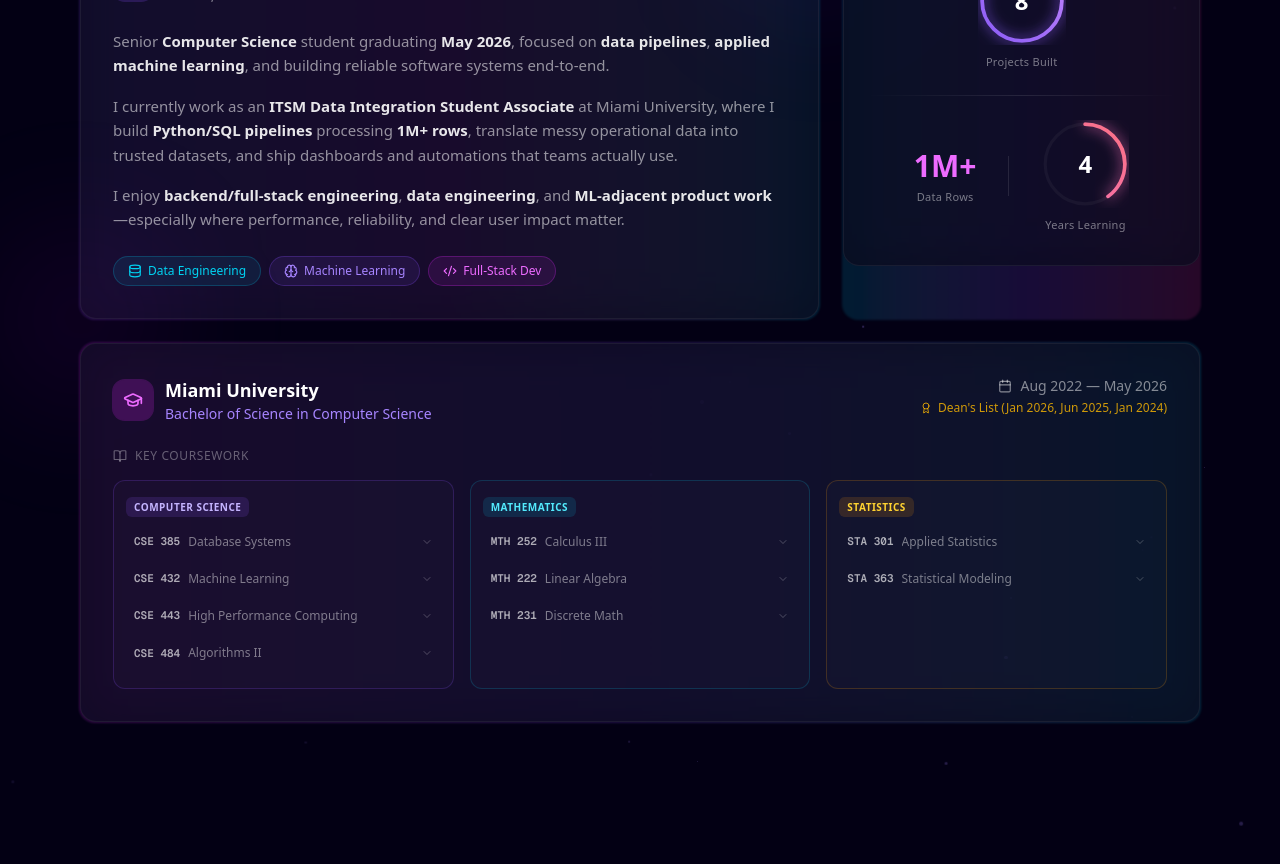
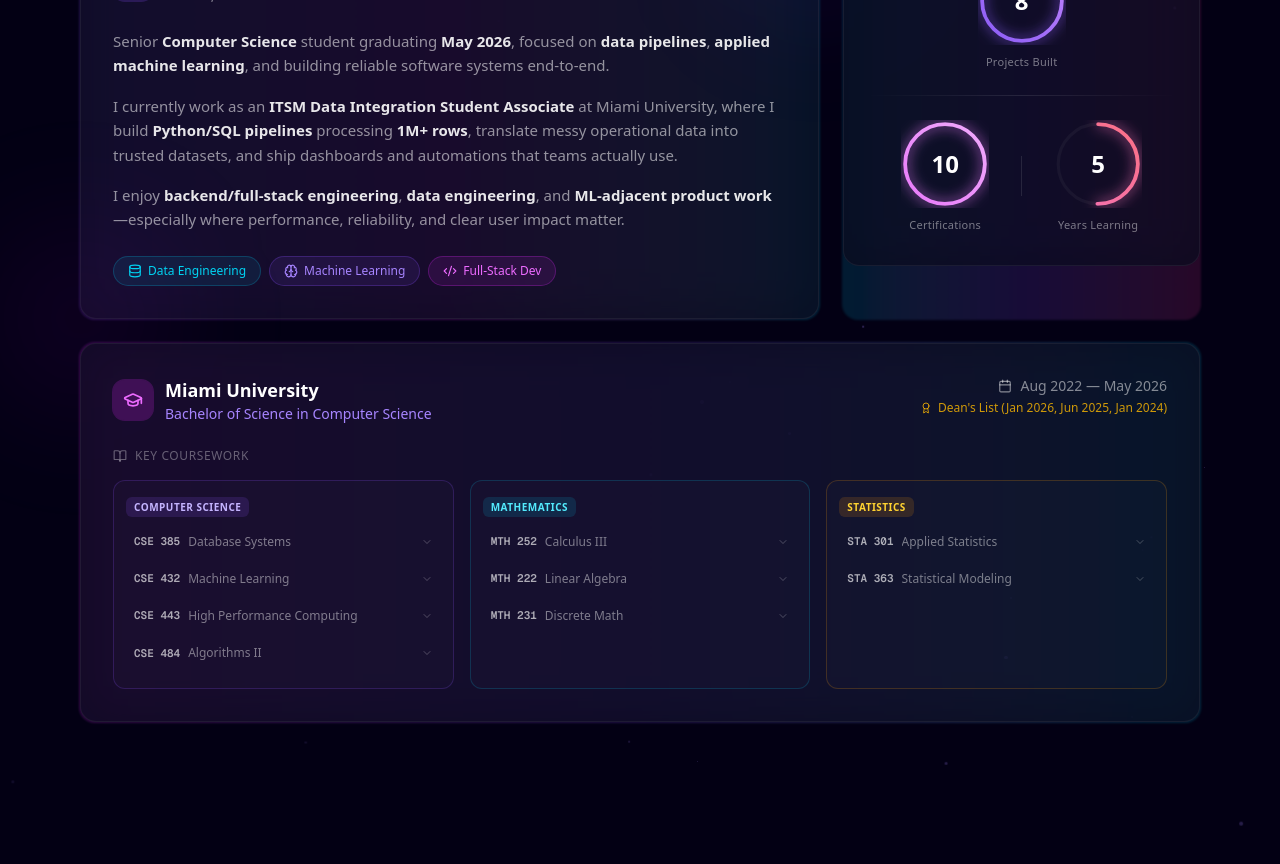
Before and after one commit to yadava5/portfolio, a Next.js app: page / in a window 1280 px wide. Shown: the part 1160-2024 px from the top of the page. Built offline with nearby package versions, Linux system fonts and the light colour scheme.

Commit message:
fix: replace vague 1M+ Data Rows with 10 Certifications ring, update Years Learning to 5

```diff
--- a/src/components/sections/About.tsx
+++ b/src/components/sections/About.tsx
@@ -541,17 +541,16 @@ export function About() {
                     <div className="h-px flex-1 bg-linear-to-r from-transparent via-white/10 to-transparent" />
                   </div>
                   <div className="flex items-center gap-8">
-                    <div className="text-center">
-                      <div className="text-3xl font-bold text-fuchsia-400">
-                        1M+
-                      </div>
-                      <p className="mt-1 text-[11px] font-medium tracking-wide text-white/45">
-                        Data Rows
-                      </p>
-                    </div>
+                    <StatRing
+                      value={10}
+                      label="Certifications"
+                      color="#e879f9"
+                      gradientFrom="#e879f9"
+                      gradientTo="#f0abfc"
+                    />
                     <div className="h-10 w-px bg-white/10" />
                     <StatRing
-                      value={4}
+                      value={5}
                       label="Years Learning"
                       color="#f472b6"
                       gradientFrom="#f472b6"
```
